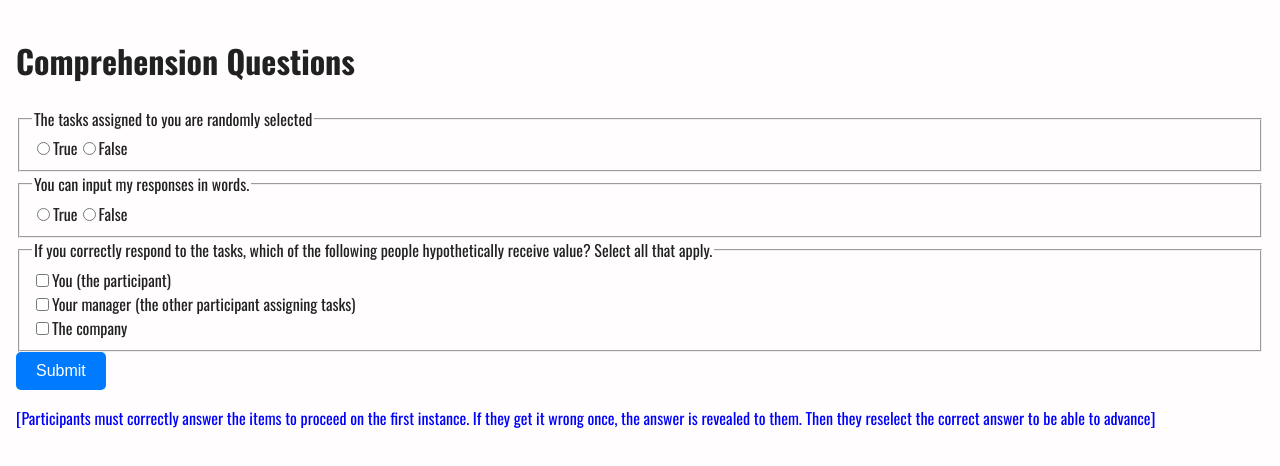
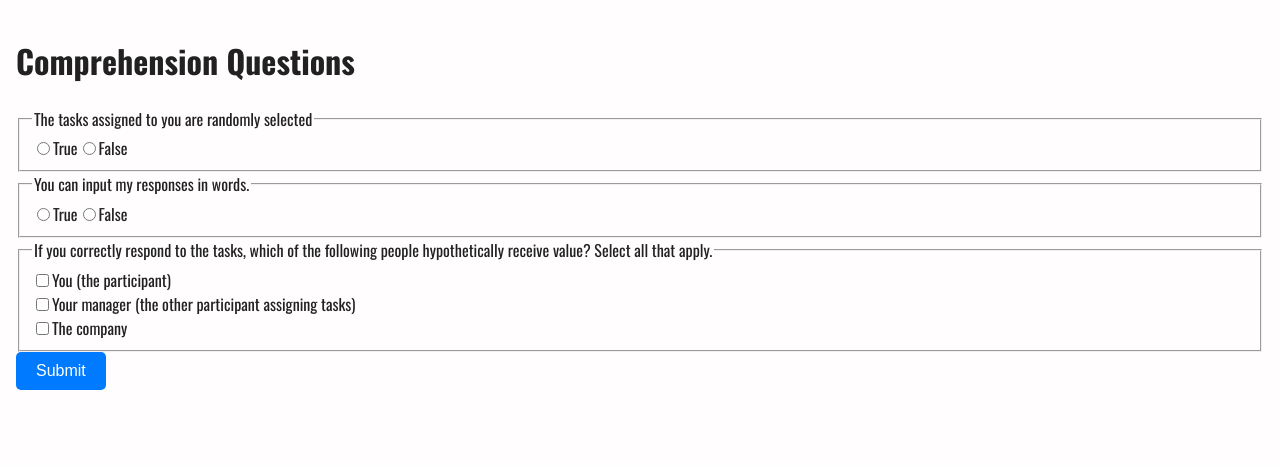
Before and after one commit to Mikekinjobi/employee-questionaire, a React (Vite) app: page /comprehension-questions in a window 1280 px wide. Shown: the top 466 px of the page. Built offline with nearby package versions, Linux system fonts and the light colour scheme.

Commit message:
consent form p removed

```diff
--- a/src/pages/Page3.jsx
+++ b/src/pages/Page3.jsx
@@ -130,7 +130,6 @@ export default function Page3() {
         </form>
         {!submitted && <button onClick={handleSubmit} className='button-link'>Submit</button>}
         {submitted && <Link to={'/test'} className='button-link'>Next</Link>}
-        <p style={{color: "blue"}}>[Participants must correctly answer the items to proceed on the first instance. If they get it wrong once, the answer is revealed to them. Then they reselect the correct answer to be able to advance]</p>
       </div>
     );
   }
```
